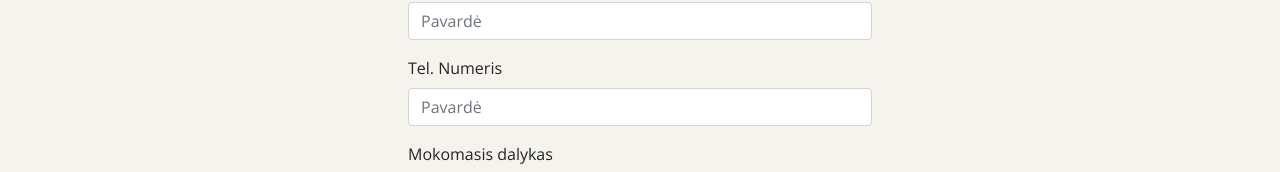
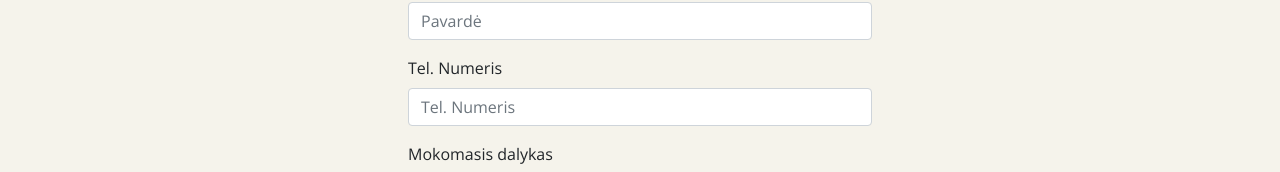
Before and after one commit to Castytis/sujung, a React (Create React App) app in the folder client/: page /register in a window 1280 px wide. Both pictures are taken after a click on the button "Mokytojas". Shown: the part 613-785 px from the top of the page. Built offline with nearby package versions, Linux system fonts and the light colour scheme; no server answers; the HTML template or start-up script is replaced by a standard one.

Commit message:
Mini changes

```diff
--- a/client/src/components/account/ParentAccount.jsx
+++ b/client/src/components/account/ParentAccount.jsx
@@ -39,7 +39,7 @@ const ParentAccount = () => {
           <Card.Body>
             <Button variant='btn btn-outline-warning' className='float-end '>
               <StyledLink to='..//meetings/parents/me'>
-                Globėjo susitikimai
+                Mano susitikimai
               </StyledLink>
             </Button>
           </Card.Body>
--- a/client/src/components/account/TeacherAccount.jsx
+++ b/client/src/components/account/TeacherAccount.jsx
@@ -52,7 +52,7 @@ const TeacherAccount = () => {
           </ListGroup>
           <Card.Body>
             <Button variant='btn btn-outline-warning' className='float-end '>
-              <StyledLink to='../meetings/me'>Mokytojo susitikimai</StyledLink>
+              <StyledLink to='../meetings/me'>Mano susitikimai</StyledLink>
             </Button>
           </Card.Body>
         </Card>
--- a/client/src/components/authentication/Register.jsx
+++ b/client/src/components/authentication/Register.jsx
@@ -207,7 +207,7 @@ const Register = () => {
                     type='text'
                     value={phoneNumber}
                     onChange={phoneNumberHandler}
-                    placeholder='Pavardė'
+                    placeholder='Tel. Numeris'
                   />
                 </Form.Group>
                 <Form.Group className='mb-3'>
```
